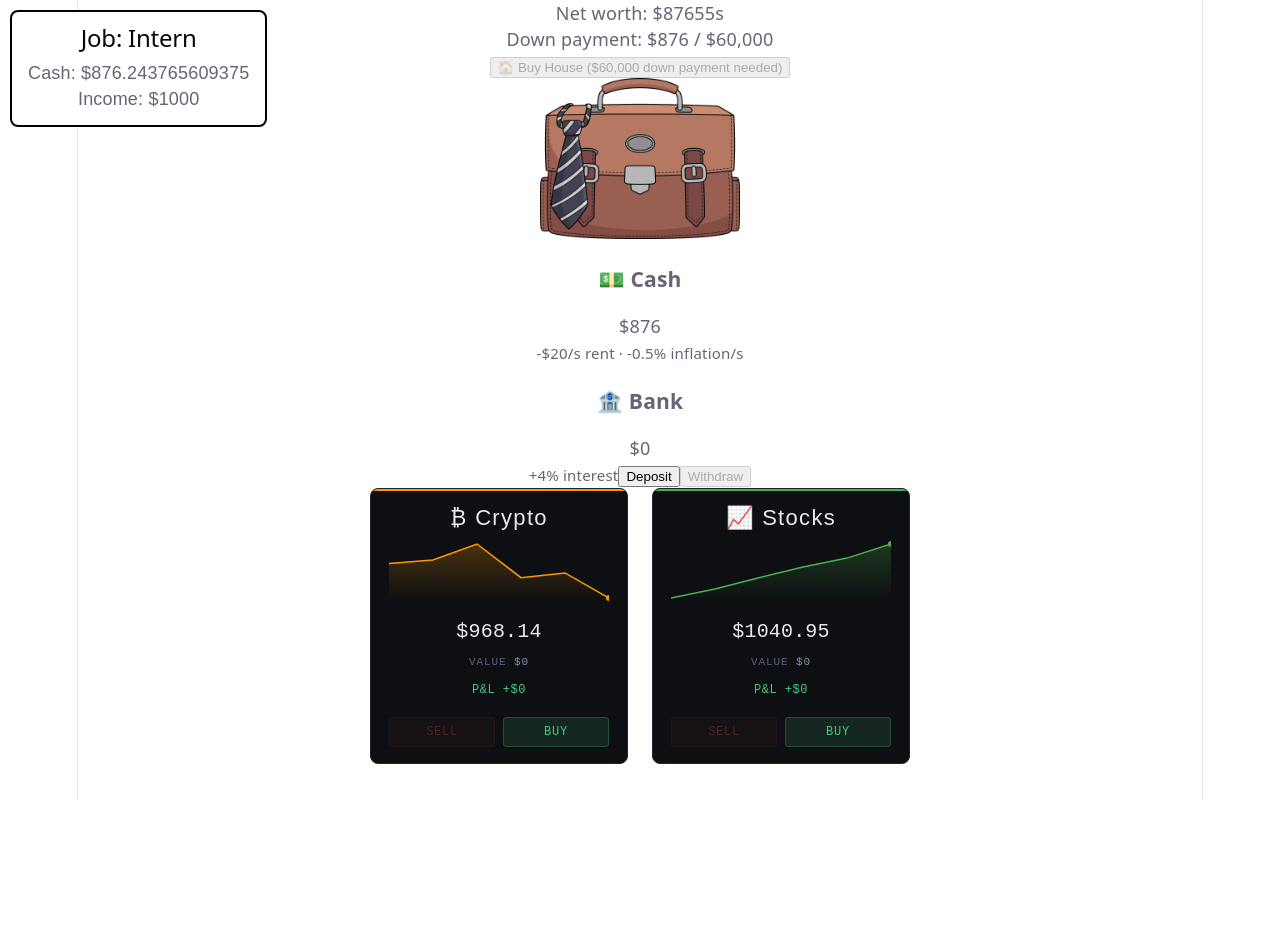
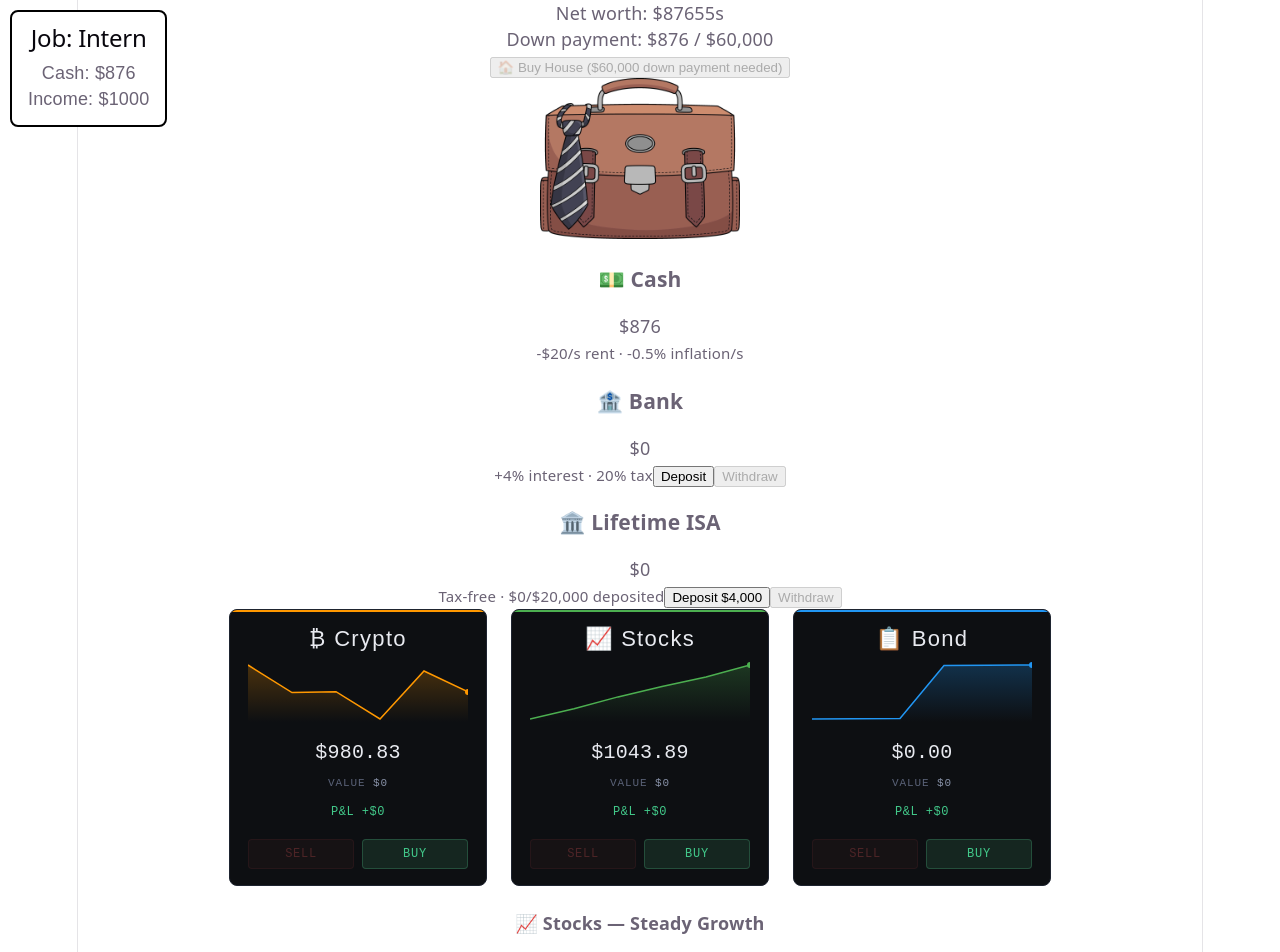
Before and after one commit to HenryBaylis/BlackRock-Hackathon-2026, a React (Vite) app: page / in a window 1280 px wide. Shown: the top 952 px of the page. Before the commit the page ends 800 px from the top, so only its background shows below. Built offline with nearby package versions, Linux system fonts and the light colour scheme.

Commit message:
Add bank tax, Lifetime ISA, bond asset; floor cash display

```diff
--- a/src/App.jsx
+++ b/src/App.jsx
@@ -10,14 +10,19 @@ import Profile from './components/Profile'
 
 // ─── Constants ───────────────────────────────────────────────────────────────
 
-const RENT                  = 20    // deducted from cash every second
-const INFLATION_RATE        = 0.005 // cash loses 0.5% every second
-const BANK_INTEREST_RATE    = 0.008 // per second (was 0.04 per 5s tick)
-const DOWN_PAYMENT_FRACTION = 0.20
-const GAME_DURATION         = 60
-const TICK_INTERVAL         = 1
-const TRANSACTION_AMOUNT    = 1000
-const MAX_TICKS             = GAME_DURATION / TICK_INTERVAL  // 60
+const RENT                   = 20
+const INFLATION_RATE         = 0.005
+const BANK_INTEREST_RATE     = 0.008
+const BANK_TAX_RATE          = 0.20   // 20% tax on bank interest
+const LISA_INTEREST_RATE     = 0.009  // tax-free, slightly above bank
+const LISA_MAX_TOTAL         = 20000  // £20k lifetime cap
+const LISA_DEPOSIT_LIMIT     = 4000   // max per deposit window
+const LISA_DEPOSIT_INTERVAL  = 20     // seconds between deposit windows
+const DOWN_PAYMENT_FRACTION  = 0.20
+const GAME_DURATION          = 60
+const TICK_INTERVAL          = 1
+const TRANSACTION_AMOUNT     = 1000
+const MAX_TICKS              = GAME_DURATION / TICK_INTERVAL  // 60
 
 // ─── Market behaviour functions (t = current tick, 0-indexed) ────────────────
 
@@ -28,6 +33,15 @@ const STOCK_FUNCTIONS = [
   { name: 'Slow Burn',     fn: ()  => 0.003 + (Math.random() - 0.5) * 0.002 },
   { name: 'Oscillator',    fn: (t) => 0.005 + 0.018 * Math.sin((t / MAX_TICKS) * Math.PI * 4) + (Math.random() - 0.5) * 0.003 },
   { name: 'Growth Spurt',  fn: (t) => t < MAX_TICKS * 0.6 ? 0.001 + (Math.random() - 0.5) * 0.003 : 0.038 + (Math.random() - 0.5) * 0.008 },
+]
+
+// Bonds: stable, predictable, lower returns — 5 distinct flavours
+const BOND_FUNCTIONS = [
+  { name: 'UK Gilt',       fn: ()  => 0.004 + (Math.random() - 0.5) * 0.001 },
+  { name: 'Corp Bond',     fn: ()  => 0.007 + (Math.random() - 0.5) * 0.004 },
+  { name: 'Junk Bond',     fn: ()  => 0.012 + (Math.random() - 0.5) * 0.010 },
+  { name: 'Index Linked',  fn: (t) => 0.004 + (t / MAX_TICKS) * 0.008 + (Math.random() - 0.5) * 0.002 },
+  { name: 'Premium Bond',  fn: ()  => Math.random() < 0.05 ? 0.20 : 0.001 },
 ]
 
 // Crypto: can and will crash — each function has a distinct character
@@ -55,9 +69,16 @@ function makeInitialState() {
     tickIndex: 0,
     stockFnIndex:  Math.floor(Math.random() * STOCK_FUNCTIONS.length),
     cryptoFnIndex: Math.floor(Math.random() * CRYPTO_FUNCTIONS.length),
+    bondFnIndex:   Math.floor(Math.random() * BOND_FUNCTIONS.length),
+    lisaValue: 0,
+    lisaDeposited: 0,
+    lisaNextDepositTick: 0,
+    bondValue: 0,
+    bondInvested: 0,
     priceHistory: {
       crypto: [1.0],
       stocks: [1.0],
+      bond:   [1.0],
     },
   }
 }
@@ -69,7 +90,12 @@ function tick(state) {
 
   let s = { ...state }
 
-  s.bank *= (1 + BANK_INTEREST_RATE)
+  // Bank: interest minus 20% tax
+  const bankInterest = s.bank * BANK_INTEREST_RATE
+  s.bank += bankInterest * (1 - BANK_TAX_RATE)
+
+  // LISA: tax-free growth
+  s.lisaValue *= (1 + LISA_INTEREST_RATE)
 
   const stockReturn = STOCK_FUNCTIONS[s.stockFnIndex].fn(s.tickIndex)
   s.stocksValue *= (1 + stockReturn)
@@ -79,18 +105,23 @@ function tick(state) {
   s.cryptoValue *= (1 + cryptoReturn)
   const newCryptoPrice = s.priceHistory.crypto.at(-1) * (1 + cryptoReturn)
 
+  const bondReturn = BOND_FUNCTIONS[s.bondFnIndex].fn(s.tickIndex)
+  s.bondValue *= (1 + bondReturn)
+  const newBondPrice = s.priceHistory.bond.at(-1) * (1 + bondReturn)
+
   s.tickIndex += 1
 
   s.priceHistory = {
     stocks: [...s.priceHistory.stocks.slice(-59), newStockPrice],
     crypto: [...s.priceHistory.crypto.slice(-59), newCryptoPrice],
+    bond:   [...s.priceHistory.bond.slice(-59),   newBondPrice],
   }
 
   return s
 }
 
 function netWorth(s) {
-  return s.cash + s.bank + s.cryptoValue + s.stocksValue
+  return s.cash + s.bank + s.cryptoValue + s.stocksValue + s.lisaValue + s.bondValue
 }
 
 function downPaymentNeeded(s) {
@@ -189,13 +220,34 @@ export default function App() {
       return { ...s, cash: s.cash + n, stocksInvested: s.stocksInvested * (1 - fraction), stocksValue: s.stocksValue - n }
     })
 
+  const depositLisa = () =>
+    setState(s => {
+      if (s.tickIndex < s.lisaNextDepositTick) return s
+      if (s.lisaDeposited >= LISA_MAX_TOTAL) return s
+      const n = Math.min(LISA_DEPOSIT_LIMIT, LISA_MAX_TOTAL - s.lisaDeposited)
+      return { ...s, cash: s.cash - n, lisaValue: s.lisaValue + n, lisaDeposited: s.lisaDeposited + n, lisaNextDepositTick: s.tickIndex + LISA_DEPOSIT_INTERVAL }
+    })
+
+  const withdrawLisa = () =>
+    setState(s => s.lisaValue > 0 ? { ...s, cash: s.cash + s.lisaValue, lisaValue: 0 } : s)
+
+  const buyBond = () =>
+    setState(s => ({ ...s, cash: s.cash - TRANSACTION_AMOUNT, bondInvested: s.bondInvested + TRANSACTION_AMOUNT, bondValue: s.bondValue + TRANSACTION_AMOUNT }))
+
+  const sellBond = () =>
+    setState(s => {
+      const n = Math.min(TRANSACTION_AMOUNT, s.bondValue)
+      const fraction = s.bondValue > 0 ? n / s.bondValue : 0
+      return { ...s, cash: s.cash + n, bondInvested: s.bondInvested * (1 - fraction), bondValue: s.bondValue - n }
+    })
+
   const buyHouse = () => {
     if (netWorth(state) >= downPaymentNeeded(state)) {
       setState(s => ({ ...s, won: true }))
     }
   }
 
-  const actionHandlers = { depositBank, withdrawBank, buyCrypto, sellCrypto, buyStocks, sellStocks }
+  const actionHandlers = { depositBank, withdrawBank, buyCrypto, sellCrypto, buyStocks, sellStocks, depositLisa, withdrawLisa, buyBond, sellBond }
 
   const reset = () => {
     setState(makeInitialState())
@@ -255,7 +307,19 @@ export default function App() {
         cryptoPrice={state.priceHistory.crypto.at(-1) * TRANSACTION_AMOUNT}
         stockPrice={state.priceHistory.stocks.at(-1) * TRANSACTION_AMOUNT}
         priceHistory={state.priceHistory}
+        lisaValue={state.lisaValue}
+        lisaDeposited={state.lisaDeposited}
+        lisaCooldown={Math.max(0, state.lisaNextDepositTick - state.tickIndex)}
+        bondValue={state.bondValue}
+        bondInvested={state.bondInvested}
         actionHandlers={actionHandlers}
+      />
+
+      <Stocks
+        priceHistory={state.priceHistory}
+        stockName={STOCK_FUNCTIONS[state.stockFnIndex].name}
+        cryptoName={CRYPTO_FUNCTIONS[state.cryptoFnIndex].name}
+        bondName={BOND_FUNCTIONS[state.bondFnIndex].name}
       />
     </div>
   )
--- a/src/components/AssetList.jsx
+++ b/src/components/AssetList.jsx
@@ -2,25 +2,37 @@ import { fmt } from '../utils'
 import Asset from './Asset'
 
 const BANK_INTEREST_RATE = 0.04
-const RENT = 20
-const INFLATION_RATE = 0.005
+const BANK_TAX_RATE      = 0.20
+const RENT               = 20
+const INFLATION_RATE     = 0.005
+const LISA_MAX_TOTAL     = 20000
+const LISA_DEPOSIT_LIMIT = 4000
 
-export default function AssetList({ cash, bank, cryptoValue, cryptoInvested, stocksValue, stocksInvested, cryptoPrice, stockPrice, priceHistory, actionHandlers }) {
+export default function AssetList({ cash, bank, cryptoValue, cryptoInvested, stocksValue, stocksInvested, cryptoPrice, stockPrice, priceHistory, lisaValue, lisaDeposited, lisaCooldown, bondValue, bondInvested, actionHandlers }) {
     const canAfford = cash >= 10
 
     return (
         <div className="balances">
             <div className="balance-card">
                 <h3>💵 Cash</h3>
-                <p>{fmt(cash)}</p>
+                <p>{fmt(Math.floor(cash))}</p>
                 <small>-${RENT}/s rent · -{(INFLATION_RATE * 100).toFixed(1)}% inflation/s</small>
             </div>
             <div className="balance-card">
                 <h3>🏦 Bank</h3>
                 <p>{fmt(bank)}</p>
-                <small>+{(BANK_INTEREST_RATE * 100).toFixed(0)}% interest</small>
+                <small>+{(BANK_INTEREST_RATE * 100).toFixed(0)}% interest · {BANK_TAX_RATE * 100}% tax</small>
                 <button onClick={actionHandlers.depositBank} disabled={!canAfford}>Deposit</button>
                 <button onClick={actionHandlers.withdrawBank} disabled={bank <= 0}>Withdraw</button>
+            </div>
+            <div className="balance-card">
+                <h3>🏛️ Lifetime ISA</h3>
+                <p>{fmt(lisaValue)}</p>
+                <small>Tax-free · {fmt(lisaDeposited)}/{fmt(LISA_MAX_TOTAL)} deposited</small>
+                <button onClick={actionHandlers.depositLisa} disabled={!canAfford || lisaCooldown > 0 || lisaDeposited >= LISA_MAX_TOTAL}>
+                    Deposit {fmt(LISA_DEPOSIT_LIMIT)}{lisaCooldown > 0 ? ` (${lisaCooldown}s)` : ''}
+                </button>
+                <button onClick={actionHandlers.withdrawLisa} disabled={lisaValue <= 0}>Withdraw</button>
             </div>
             <div className="assets">
                 <Asset
@@ -45,6 +57,17 @@ export default function AssetList({ cash, bank, cryptoValue, cryptoInvested, sto
                     priceHistory={priceHistory.stocks}
                     color="#4caf50"
                 />
+                <Asset
+                    assetName="📋 Bond"
+                    value={bondValue}
+                    invested={bondInvested}
+                    currPrice={bondValue}
+                    onBuy={actionHandlers.buyBond}
+                    onSell={actionHandlers.sellBond}
+                    canBuy={canAfford}
+                    priceHistory={priceHistory.bond}
+                    color="#2196f3"
+                />
             </div>
         </div>
     )
--- a/src/components/Profile.jsx
+++ b/src/components/Profile.jsx
@@ -49,7 +49,7 @@ class Profile extends React.Component {
         return (
         <section className="profile">
             <h2>Job: {this.state.job}</h2>
-            <p>Cash: ${this.props.cash}</p>
+            <p>Cash: ${Math.floor(this.props.cash)}</p>
             <p>Income: ${this.props.income}</p>
 
             {this.state.showPopup && (
--- a/src/components/Stocks.jsx
+++ b/src/components/Stocks.jsx
@@ -20,12 +20,16 @@ function Sparkline({ data, color }) {
   )
 }
 
-export default function Stocks({ priceHistory, stockName, cryptoName }) {
+export default function Stocks({ priceHistory, stockName, cryptoName, bondName }) {
   return (
     <div className="stocks-panel">
       <div className="sparkline">
         <h4>📈 Stocks — {stockName}</h4>
         <Sparkline data={priceHistory.stocks} color="#4caf50" />
+      </div>
+      <div className="sparkline">
+        <h4>📋 Bond — {bondName}</h4>
+        <Sparkline data={priceHistory.bond} color="#2196f3" />
       </div>
       <div className="sparkline">
         <h4>₿ Crypto — {cryptoName}</h4>
```
